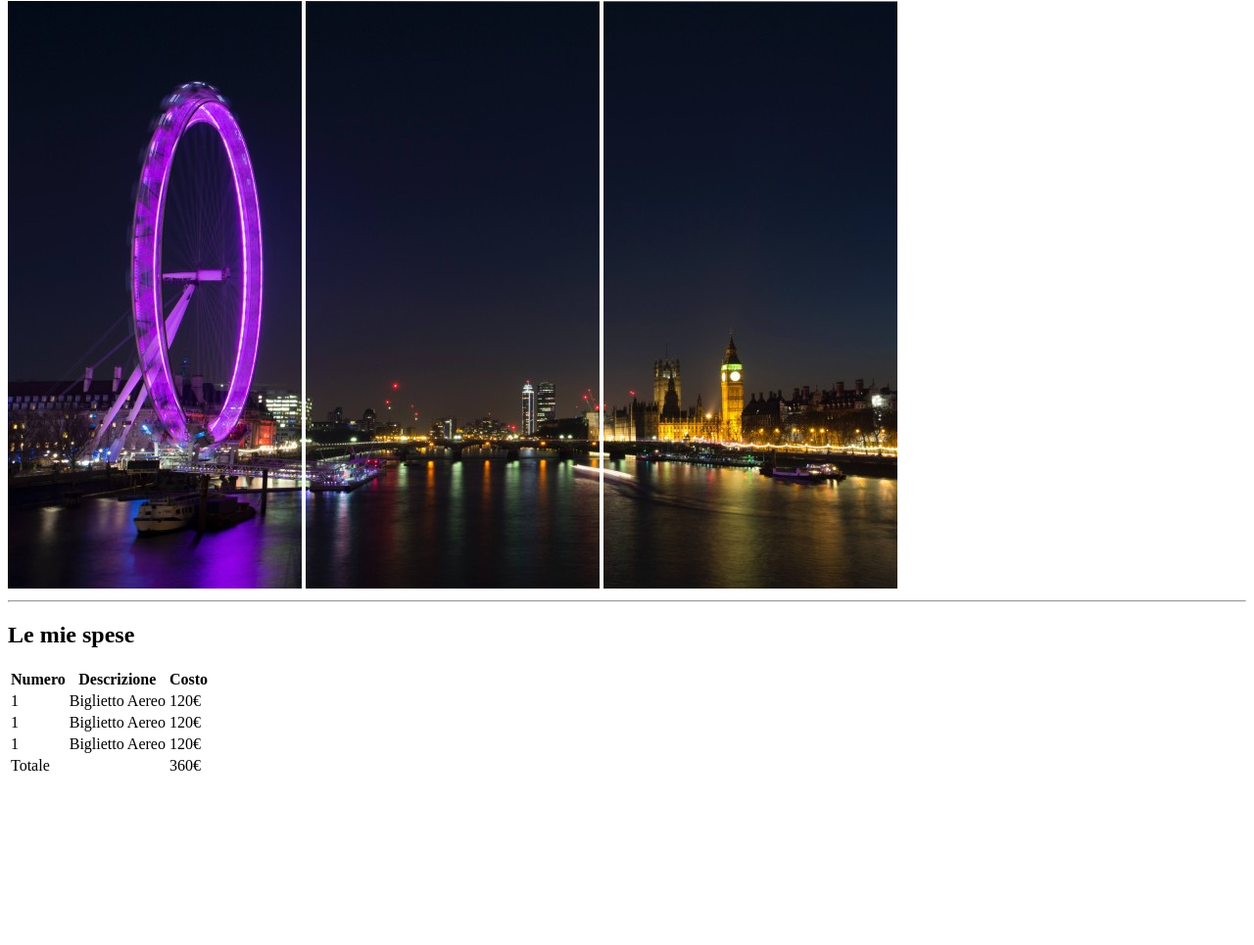
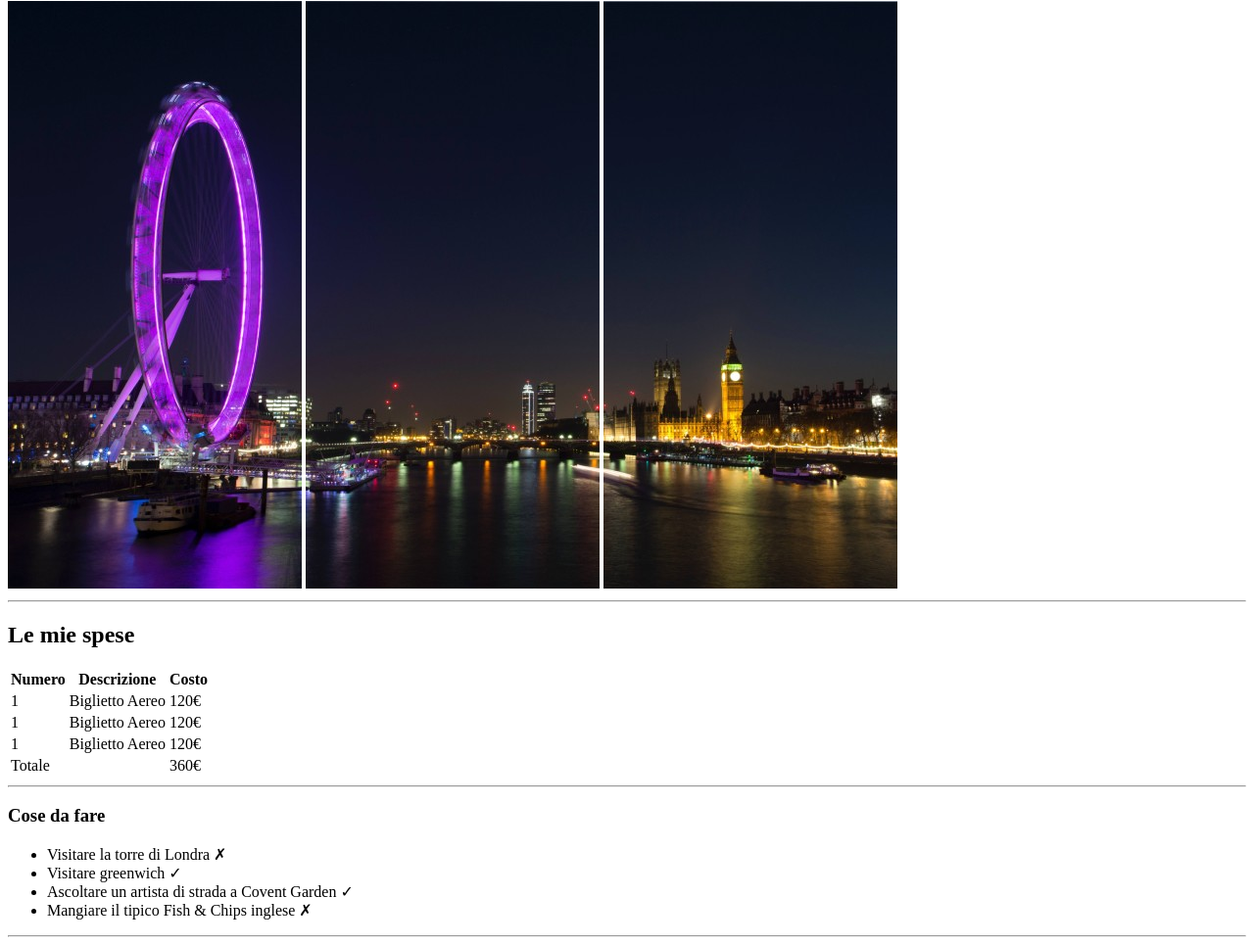
Before and after one commit to matteocenci/html-london-trip, a plain HTML site: page index.html in a window 1280 px wide. Shown: the part 79-1044 px from the top of the page at 98% size. Before the commit the page ends 881 px from the top, so only its background shows below. Drawn offline with Linux system fonts and the light colour scheme.

Commit message:
add: unordered list

```diff
--- a/index.html
+++ b/index.html
@@ -18,6 +18,7 @@
     <hr>
 
     <main>
+        <!-- Tabella con le spese principali -->
         <Section>
             <h2>Le mie spese</h2>
             <table>
@@ -56,6 +57,22 @@
             </table>
         </Section>
 
+        <hr>
+
+        <Section>
+            <!-- Lista non ordinata di cose da fare + simboli -->
+            <h3>Cose da fare</h3>
+            <ul>
+                <li>Visitare la torre di Londra &#10007;</li>
+                <li>Visitare greenwich &#10003;</li>
+                <li>Ascoltare un artista di strada a Covent Garden &#10003;</li>
+                <li>Mangiare il tipico Fish & Chips inglese &#10007;</li>
+            </ul>
+
+        </Section>
+
+        <hr>
+
 
     </main>
 
```
